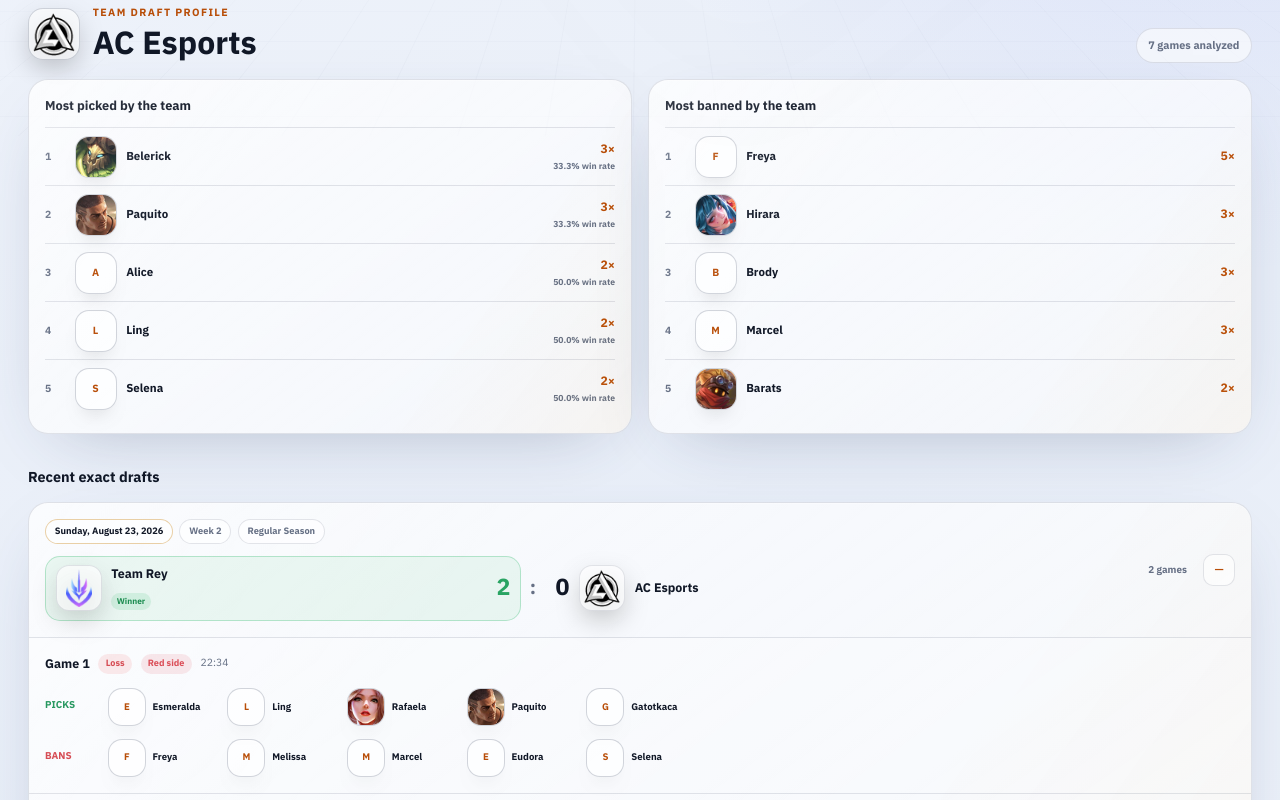
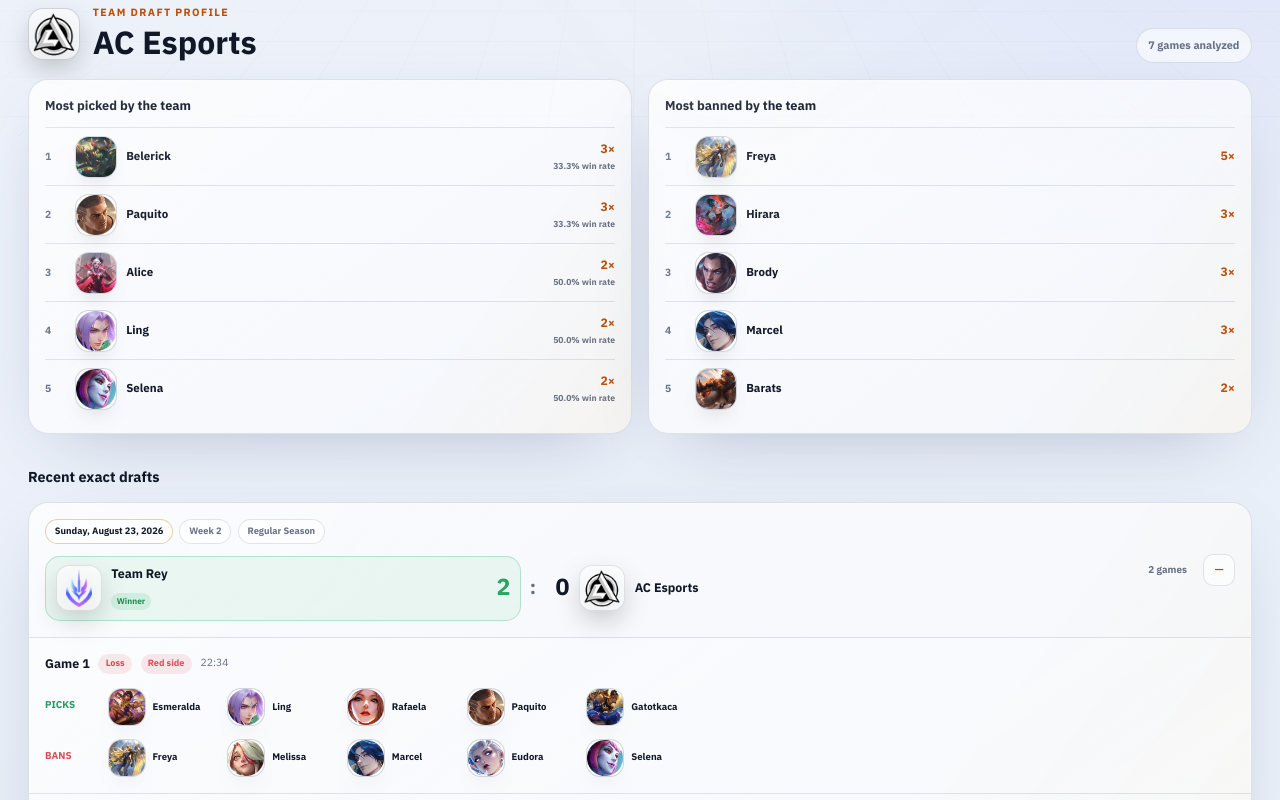
Before and after one commit to cealiomar/mlbb-esports-hub, a Next.js app: page /en/teams/AC_Esports/ in a window 1280 px wide. Shown: the part 1000-1800 px from the top of the page. Built offline with nearby package versions, Linux system fonts and the light colour scheme; a web font is replaced by a local one.

Commit message:
fix: restore draft hero portraits

```diff
--- a/app/[locale]/drafts/page.tsx
+++ b/app/[locale]/drafts/page.tsx
@@ -3,10 +3,15 @@ import { DraftExplorer } from '@/components/drafts/draft-explorer'
 import { SectionHeader } from '@/components/ui/section-header'
 import { createLocalDataSource } from '@/lib/data/local'
 import { isOk } from '@/lib/data/source'
+import { readSnapshot } from '@/lib/data/snapshots'
 import {
   buildDraftTeamVisuals,
   enrichDraftLeagues,
 } from '@/lib/drafts/enrich'
+import {
+  buildHeroImageMap,
+  type HeroCatalogItem,
+} from '@/lib/drafts/hero-images'
 import { routing } from '@/i18n/routing'
 
 export const dynamic = 'force-static'
@@ -37,6 +42,12 @@ export default async function DraftsPage({
     matches,
   )
   const teamVisuals = buildDraftTeamVisuals(leagues, matches, standings)
+  const heroCatalog =
+    readSnapshot<HeroCatalogItem[]>('hero-catalog')?.data ?? []
+  const heroImages = buildHeroImageMap([
+    ...leagues.flatMap((league) => league.heroStats),
+    ...heroCatalog,
+  ])
 
   return (
     <main className="section drafts-page">
@@ -52,6 +63,7 @@ export default async function DraftsPage({
           leagues={leagues}
           locale={locale === 'ar' ? 'ar' : 'en'}
           teamVisuals={teamVisuals}
+          heroImages={heroImages}
         />
       ) : (
         <div className="draft-empty panel">
--- a/app/[locale]/teams/[slug]/page.tsx
+++ b/app/[locale]/teams/[slug]/page.tsx
@@ -17,6 +17,10 @@ import {
   enrichDraftLeagues,
   resolveDraftTeamVisual,
 } from '@/lib/drafts/enrich'
+import {
+  buildHeroImageMap,
+  type HeroCatalogItem,
+} from '@/lib/drafts/hero-images'
 
 // Fully static: rendered at build time from committed snapshots, so the
 // page paints instantly with no fetch and no loading state.
@@ -92,6 +96,12 @@ export default async function TeamPage({
     draftLeague && draftTeam
       ? teamDraftProfile(draftLeague, draftTeam.pageSlug)
       : null
+  const heroCatalog =
+    readSnapshot<HeroCatalogItem[]>('hero-catalog')?.data ?? []
+  const heroImages = buildHeroImageMap([
+    ...(draftLeague?.heroStats ?? []),
+    ...heroCatalog,
+  ])
 
   return (
     <main className="section">
@@ -138,6 +148,7 @@ export default async function TeamPage({
             profile={draftProfile}
             locale={localeKey}
             teamVisuals={teamVisuals}
+            heroImages={heroImages}
           />
         </div>
       )}
--- a/components/drafts/draft-explorer.tsx
+++ b/components/drafts/draft-explorer.tsx
@@ -4,6 +4,7 @@ import { useState } from 'react'
 import { useTranslations } from 'next-intl'
 import { getRegions } from '@/lib/content/regions'
 import type { DraftLeague } from '@/lib/data/types'
+import type { HeroImageMap } from '@/lib/drafts/hero-images'
 import {
   draftTeams,
   teamDraftProfile,
@@ -22,10 +23,12 @@ export function DraftExplorer({
   leagues,
   locale,
   teamVisuals,
+  heroImages,
 }: {
   leagues: DraftLeague[]
   locale: 'en' | 'ar'
   teamVisuals: DraftTeamVisual[]
+  heroImages: HeroImageMap
 }) {
   const t = useTranslations('drafts')
   const available = getRegions()
@@ -146,6 +149,7 @@ export function DraftExplorer({
               profile={profile}
               locale={locale}
               teamVisuals={teamVisuals}
+              heroImages={heroImages}
             />
           )}
         </section>
--- a/components/drafts/team-draft-panel.tsx
+++ b/components/drafts/team-draft-panel.tsx
@@ -3,6 +3,10 @@
 import { useTranslations } from 'next-intl'
 import type { DraftHero, DraftLeague } from '@/lib/data/types'
 import type { TeamDraftProfile, TeamHeroStat } from '@/lib/drafts/analytics'
+import {
+  resolveHeroImage,
+  type HeroImageMap,
+} from '@/lib/drafts/hero-images'
 import {
   resolveDraftTeamVisual,
   type DraftTeamVisual,
@@ -14,12 +18,6 @@ function formatDuration(seconds: number | null): string | null {
   if (seconds === null) return null
   const minutes = Math.floor(seconds / 60)
   return `${minutes}:${String(seconds % 60).padStart(2, '0')}`
-}
-
-function imageFor(league: DraftLeague, hero: DraftHero): string | null {
-  return (
-    league.heroStats.find((stat) => stat.hero.id === hero.id)?.imageUrl ?? null
-  )
 }
 
 function formatSeriesDate(
@@ -54,12 +52,12 @@ function seriesScore(profile: TeamDraftProfile['recentSeries'][number]): [number
 function TeamHeroRanking({
   title,
   stats,
-  league,
+  heroImages,
   showWinRate,
 }: {
   title: string
   stats: TeamHeroStat[]
-  league: DraftLeague
+  heroImages: HeroImageMap
   showWinRate: boolean
 }) {
   const t = useTranslations('drafts')
@@ -72,7 +70,7 @@ function TeamHeroRanking({
             <span className="team-meta-card__rank">{index + 1}</span>
             <HeroIcon
               hero={stat.hero}
-              imageUrl={imageFor(league, stat.hero)}
+              imageUrl={resolveHeroImage(heroImages, stat.hero)}
               size={42}
             />
             <strong>{stat.hero.name}</strong>
@@ -91,16 +89,20 @@ function TeamHeroRanking({
 
 function HeroStrip({
   heroes,
-  league,
+  heroImages,
 }: {
   heroes: DraftHero[]
-  league: DraftLeague
+  heroImages: HeroImageMap
 }) {
   return (
     <ul className="draft-game__heroes">
       {heroes.map((hero, index) => (
         <li key={`${hero.id}-${index}`} title={hero.name}>
-          <HeroIcon hero={hero} imageUrl={imageFor(league, hero)} size={38} />
+          <HeroIcon
+            hero={hero}
+            imageUrl={resolveHeroImage(heroImages, hero)}
+            size={38}
+          />
           <span>{hero.name}</span>
         </li>
       ))}
@@ -113,11 +115,13 @@ export function TeamDraftPanel({
   profile,
   locale,
   teamVisuals,
+  heroImages,
 }: {
   league: DraftLeague
   profile: TeamDraftProfile
   locale: 'en' | 'ar'
   teamVisuals: DraftTeamVisual[]
+  heroImages: HeroImageMap
 }) {
   const t = useTranslations('drafts')
   const profileVisual = resolveDraftTeamVisual(
@@ -143,13 +147,13 @@ export function TeamDraftPanel({
         <TeamHeroRanking
           title={t('teamTopPicks')}
           stats={profile.topPicks}
-          league={league}
+          heroImages={heroImages}
           showWinRate
         />
         <TeamHeroRanking
           title={t('teamTopBans')}
           stats={profile.topBans}
-          league={league}
+          heroImages={heroImages}
           showWinRate={false}
         />
       </div>
@@ -272,11 +276,11 @@ export function TeamDraftPanel({
 
                   <div className="draft-game__row">
                     <b>{t('picks')}</b>
-                    <HeroStrip heroes={picks} league={league} />
+                    <HeroStrip heroes={picks} heroImages={heroImages} />
                   </div>
                   <div className="draft-game__row draft-game__row--bans">
                     <b>{t('bans')}</b>
-                    <HeroStrip heroes={bans} league={league} />
+                    <HeroStrip heroes={bans} heroImages={heroImages} />
                   </div>
                 </article>
                 ))}
--- a/lib/drafts/coach.ts
+++ b/lib/drafts/coach.ts
@@ -4,6 +4,10 @@ import type {
   DraftLeague,
   DraftTeam,
 } from '@/lib/data/types'
+import { heroKey, type HeroCatalogItem } from './hero-images'
+
+export { heroKey } from './hero-images'
+export type { HeroCatalogItem } from './hero-images'
 
 export const DRAFT_LANES = ['exp', 'jungle', 'mid', 'gold', 'roam'] as const
 export type DraftLane = (typeof DRAFT_LANES)[number]
@@ -83,11 +87,6 @@ export interface DraftHistoryPrior {
   matchups: Record<string, PairMetric>
 }
 
-export interface HeroCatalogItem {
-  hero: DraftHero
-  imageUrl: string
-}
-
 export type RecommendationReason =
   | 'meta'
   | 'winRate'
@@ -129,12 +128,6 @@ export interface RecommendationOptions {
   limit?: number
 }
 
-const HERO_ALIASES: Record<string, string> = {
-  guin: 'guinevere',
-  lapu: 'lapulapu',
-  yz: 'yuzhong',
-}
-
 const VALID_MAPS = new Set([
   'Broken Walls',
   'Dangerous Grass',
@@ -144,11 +137,6 @@ const VALID_MAPS = new Set([
 
 function clamp(value: number, minimum = 0, maximum = 1): number {
   return Math.min(maximum, Math.max(minimum, value))
-}
-
-export function heroKey(value: string): string {
-  const key = value.toLowerCase().replace(/[^a-z0-9]+/g, '')
-  return HERO_ALIASES[key] ?? key
 }
 
 function pairKey(first: string, second: string): string {
--- /dev/null
+++ b/lib/drafts/hero-images.ts
@@ -0,0 +1,50 @@
+import type { DraftHero } from '@/lib/data/types'
+
+export interface HeroImageSource {
+  hero: DraftHero
+  imageUrl: string | null
+}
+
+export interface HeroCatalogItem extends HeroImageSource {
+  imageUrl: string
+}
+
+export type HeroImageMap = Record<string, string>
+
+const HERO_ALIASES: Record<string, string> = {
+  guin: 'guinevere',
+  lapu: 'lapulapu',
+  yz: 'yuzhong',
+}
+
+export function heroKey(value: string): string {
+  const key = value.toLowerCase().replace(/[^a-z0-9]+/g, '')
+  return HERO_ALIASES[key] ?? key
+}
+
+function heroKeys(hero: DraftHero): string[] {
+  return [...new Set([hero.id, hero.name, hero.pageSlug].map(heroKey))]
+}
+
+export function buildHeroImageMap(
+  sources: readonly HeroImageSource[],
+): HeroImageMap {
+  const images: HeroImageMap = {}
+
+  for (const source of sources) {
+    if (!source.imageUrl) continue
+    for (const key of heroKeys(source.hero)) images[key] = source.imageUrl
+  }
+
+  return images
+}
+
+export function resolveHeroImage(
+  images: HeroImageMap,
+  hero: DraftHero,
+): string | null {
+  for (const key of heroKeys(hero)) {
+    if (images[key]) return images[key]
+  }
+  return null
+}
```
Also changed, not shown: 2 other files (tests, documents, lock files or other folders).
